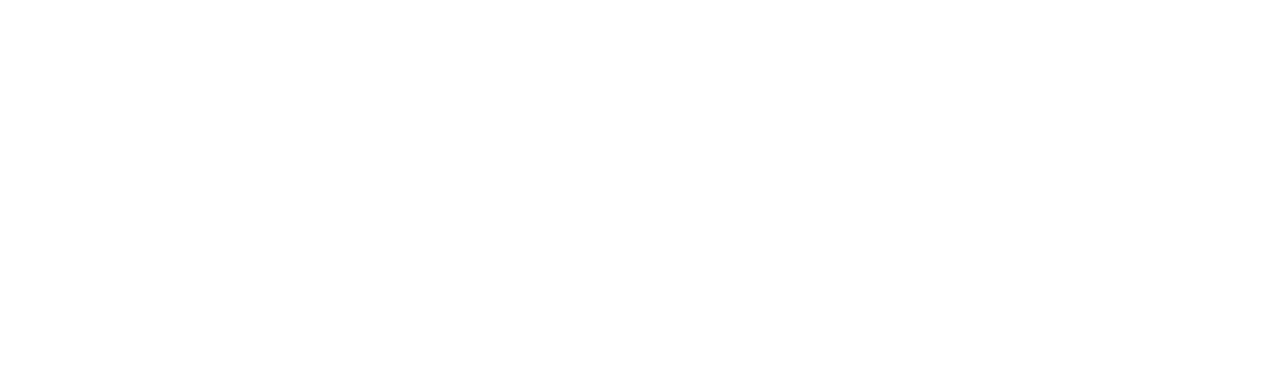
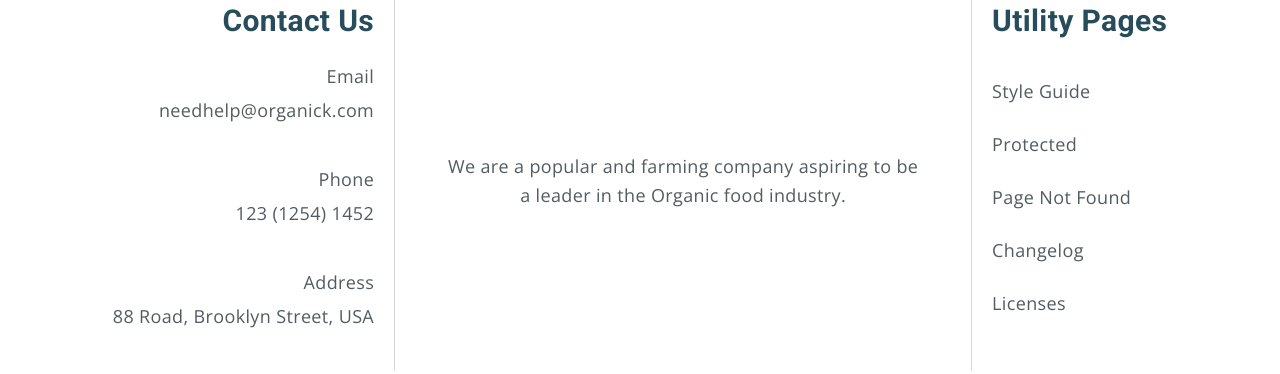
Before and after one commit to Beetroot-Academy/Hovrashli_Team, a plain HTML site: page index.html in a window 1280 px wide. Drawn offline with nearby package versions, Linux system fonts and the light colour scheme.

Commit message:
add footer

```diff
--- a/index.html
+++ b/index.html
@@ -20,6 +20,42 @@
       <section class="hero"></section>
       <section class="about-us"></section>
     </main>
-    <footer class="footer"></footer>
+
+    <footer class="footer">
+      <div class="footer__container container">
+        <div class="footer__main">
+          <svg class="footer__logo">
+            <use xlink:href=""></use>
+        </svg>
+          <p class="main__slogan">We are a popular and farming company aspiring to be a leader in the Organic food industry.</p>
+          <ul>
+            <li></li>
+          </ul>
+        </div>
+
+        <div class="footer__contact">
+          <h5 class="footer__title contact__title">Contact Us</h5>
+          <dl class="contact__list">
+            <dt class="contact__item">Email</dt>
+            <dd class="contact__desc"><a class="contact__link" href="mailto:needhelp@organick.com">needhelp@organick.com</a></dd>
+            <dt class="contact__item">Phone</dt>
+            <dd class="contact__desc"><a class="contact__link" href="tel:123 (1254) 1452">123 (1254) 1452</a></dd>
+            <dt class="contact__item">Address</dt>
+            <dd class="contact__desc"><a class="contact__link" href="#">88 Road, Brooklyn Street, USA</a></dd>
+          </dl>
+        </div>
+
+        <div class="footer__utility">
+          <h5 class="footer__title utility__title">Utility Pages</h5>
+          <ul class="utility__list">
+            <li class="utility__item"><a class="utility__link" href="#">Style Guide</a></li>
+            <li class="utility__item"><a class="utility__link" href="#">Protected</a></li>
+            <li class="utility__item"><a class="utility__link" href="#">Page Not Found</a></li>
+            <li class="utility__item"><a class="utility__link" href="#">Changelog</a></li>
+            <li class="utility__item"><a class="utility__link" href="#">Licenses</a></li>
+          </ul>
+        </div>
+      </div>
+    </footer>
   </body>
 </html>
--- /dev/null
+++ b/source/scss/_footer.scss
@@ -0,0 +1,81 @@
+@use 'variables' as *;
+@use 'font-mixin' as *;
+
+.footer {
+    &__container {
+    display: flex;
+    flex-direction: row;
+    justify-content: center
+    }
+    &__title {
+        @include footerTitle;
+    }
+
+    &__main {
+        order: 2;
+        width: 50%;
+        border-left: 1px solid $border-color;
+        border-right: 1px solid $border-color;
+    }
+
+    &__contact {
+        order: 1;
+        text-align: right;
+        margin-right: 20px;
+    }
+
+    &__utility {
+        order: 3;
+        text-align: left;
+        margin-left: 20px;
+    }
+}
+
+.main {
+    &__slogan {
+        @include footerText;
+        text-align: center;
+        padding: 0 50px;
+    }
+}
+
+.contact {
+    &__list {
+    }
+
+    &__item {
+        @include footerText;
+        margin-bottom: 5px;
+    }
+
+    &__desc {
+        @include footerText;
+        margin-bottom: 40px;
+    }
+
+    &__title {
+        margin-bottom: 20px;
+    }
+
+    &__link {
+        @include footerText;
+    }
+}
+
+.utility {
+    text-align: left;
+    &__list {
+    }
+
+    &__link {
+        @include footerText;
+    }
+
+    &__item {
+        margin-bottom: 24px;
+    }
+
+    &__title {
+        margin-bottom: 35px;
+    }
+}
--- a/source/scss/_variables.scss
+++ b/source/scss/_variables.scss
@@ -1,3 +1,25 @@
 $deep-blue:#274C5B;
 $light-blue: #7EB693;
 $bg-color:#F9F8F8;
+$gray: #525C60;
+$border-color: #D5D5D5;
+
+@mixin footerTitle {
+    font-family: 'Roboto';
+    font-style: normal;
+    font-weight: 700;
+    font-size: 30px;
+    line-height: 42px;
+    letter-spacing: 0.36px;
+    color: $deep-blue;
+}
+
+@mixin footerText {
+    font-family: 'Open Sans';
+    font-style: normal;
+    font-weight: 400;
+    font-size: 18px;
+    line-height: 29px;
+    letter-spacing: 0.36px;
+    color: $gray;
+}
--- a/source/scss/style.scss
+++ b/source/scss/style.scss
@@ -1,25 +1,32 @@
 @use 'variables' as *;
 @use 'font-mixin' as *;
+@use 'footer';
 
 
-*{
+* {
     margin: 0;
     padding: 0;
 }
-body{
+
+body {
     font-family: 'Open Sans', sans-serif;
 }
-.container{
+
+.container {
     max-width: 1390px;
     width: 90%;
+    margin: 0 auto;
 }
-ul, ol{
+
+ul, ol {
     list-style: none;
 }
+
 img{
     max-width: 100%;
 }
-a{
+
+a {
     text-decoration: none;
     cursor:pointer;
     display: block;
```
Also changed, not shown: style/style.css, 1 other file.
